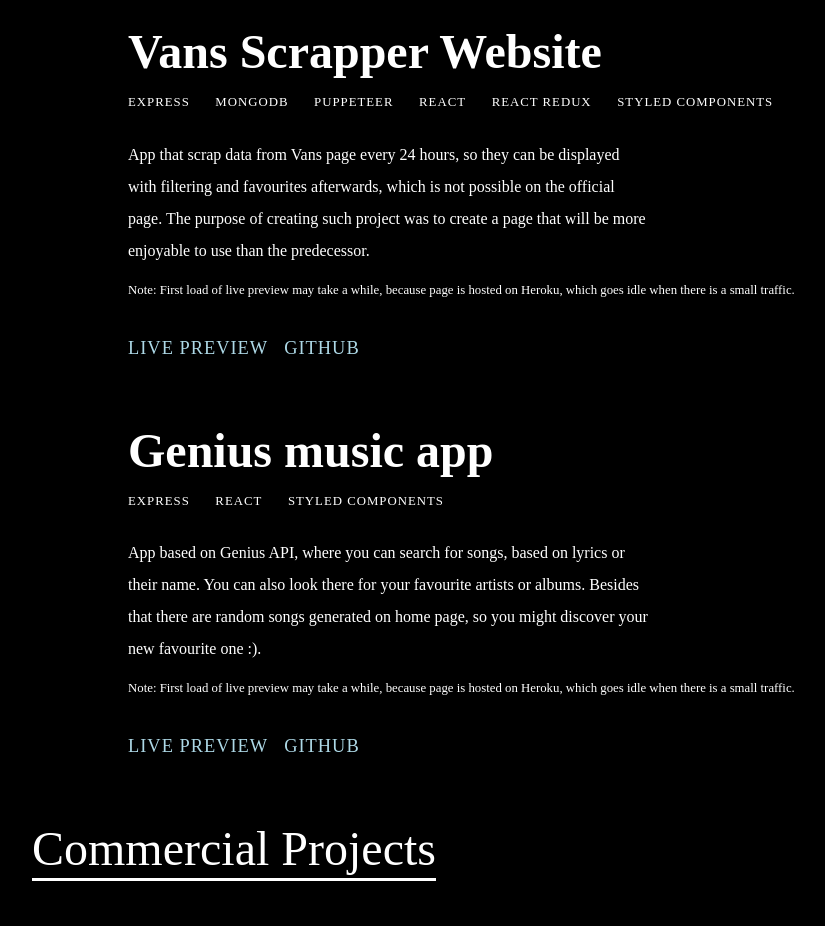
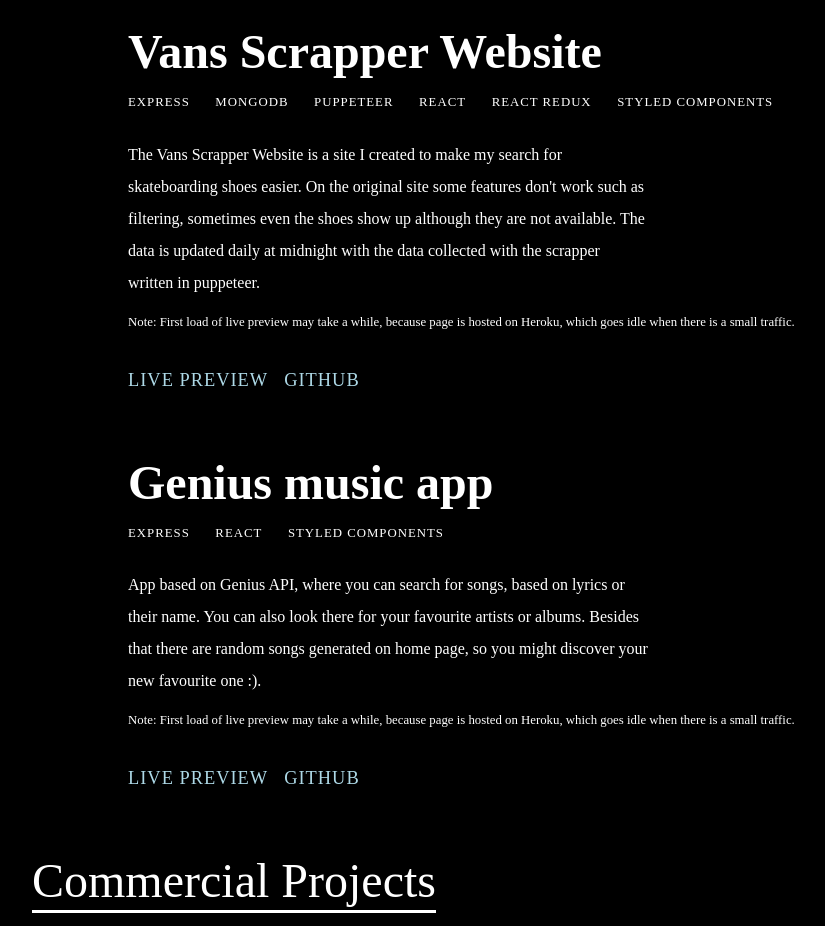
Before and after one commit to energywraith/my-portfolio, a React (Create React App) app: page / in a window 1280 px wide. Shown: the part 940-1866 px from the top of the page, without its empty margins (64-889 px from the left). Built offline with nearby package versions, Linux system fonts and the light colour scheme; a web font is replaced by a local one.

Commit message:
Updated Vans Scrapper Website project description with better sounding one.

```diff
--- a/src/components/Projects/PersonalProjectsList/index.jsx
+++ b/src/components/Projects/PersonalProjectsList/index.jsx
@@ -7,11 +7,11 @@
     <ProjectsListContainer triggeredInView={inView} ref={ref}>
       <Project name='Vans Scrapper Website'
         technologies={['Express', 'MongoDB', 'Puppeteer', 'React', 'React Redux', 'Styled Components']}
-        description='App that scrap data from Vans page every 24 hours,
-          so they can be displayed with filtering and favourites afterwards,
-          which is not possible on the official page.
-          The purpose of creating such project was to create a page that
-          will be more enjoyable to use than the predecessor.'
+        description="The Vans Scrapper Website is a site I created to
+        make my search for skateboarding shoes easier. On the original
+        site some features don't work such as filtering, sometimes even
+        the shoes show up although they are not available. The data is updated daily at midnight
+        with the data collected with the scrapper written in puppeteer."
         note='Note: First load of live preview may take a while,
           because page is hosted on Heroku, which goes idle when there is a small traffic.'
         links={[
```
